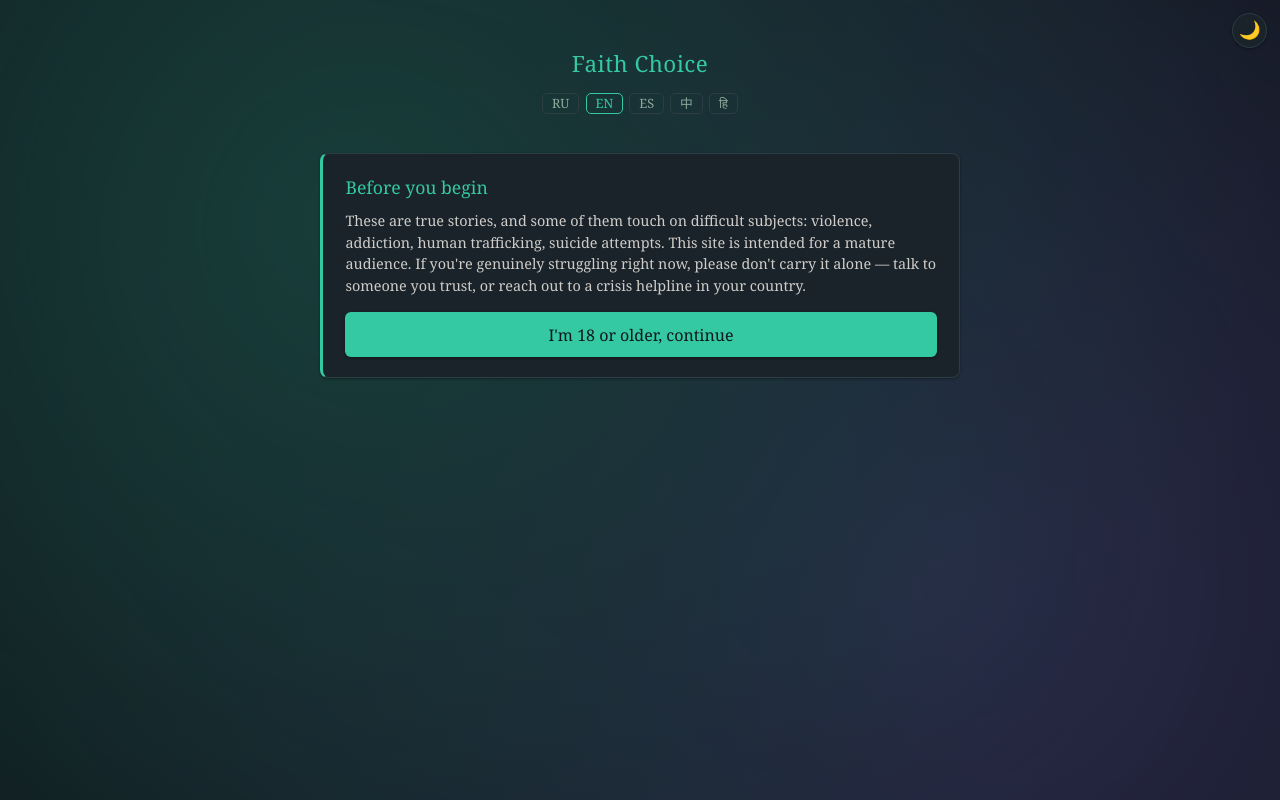
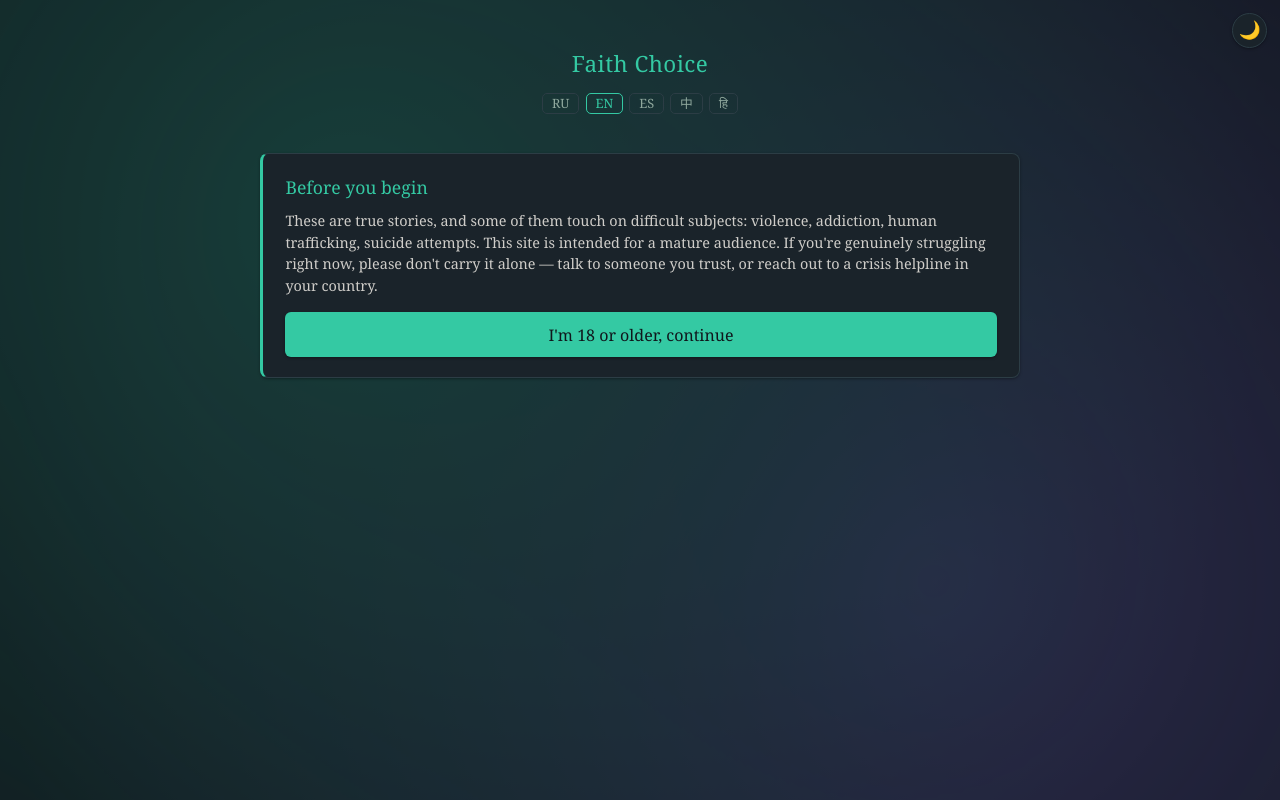
Before and after one commit to ramil996312-ship-it/faithchoice-game, a website: page index.html in a window 1280 px wide. Drawn offline with Linux system fonts and the light colour scheme.

Commit message:
Widen content column on tablets/desktop instead of leaving it stranded
Fixed 640px max-width looked lost against wide landscape/desktop viewports,
most visibly on the story screen with little content on screen at once.
Bumped to 760px only above 820px width; phones and portrait tablets unchanged.

```diff
--- a/index.html
+++ b/index.html
@@ -71,6 +71,13 @@
     100% { background-position: 15% 10%, 85% 90%; }
   }
   main { width: 100%; max-width: 640px; }
+  /* На планшете в альбомной ориентации/десктопе фикс. 640px выглядит потерянным в пустоте по бокам
+     (особенно на экране истории, где контента мало на одном шаге) — расширяем колонку, но только с
+     этого порога и умеренно, чтобы строка текста не стала неудобно длинной для чтения. Портретный
+     планшет (~768px и уже) не трогаем — там и так выглядит нормально. */
+  @media (min-width: 820px) {
+    main { max-width: 760px; }
+  }
   h1 { font-size: 1.4rem; font-weight: normal; text-align: center; color: var(--accent); margin-bottom: 0.75rem; letter-spacing: 0.02em; }
   .hidden { display: none !important; }
 
```
Also changed, not shown: www/index.html (+7 -0 lines).
